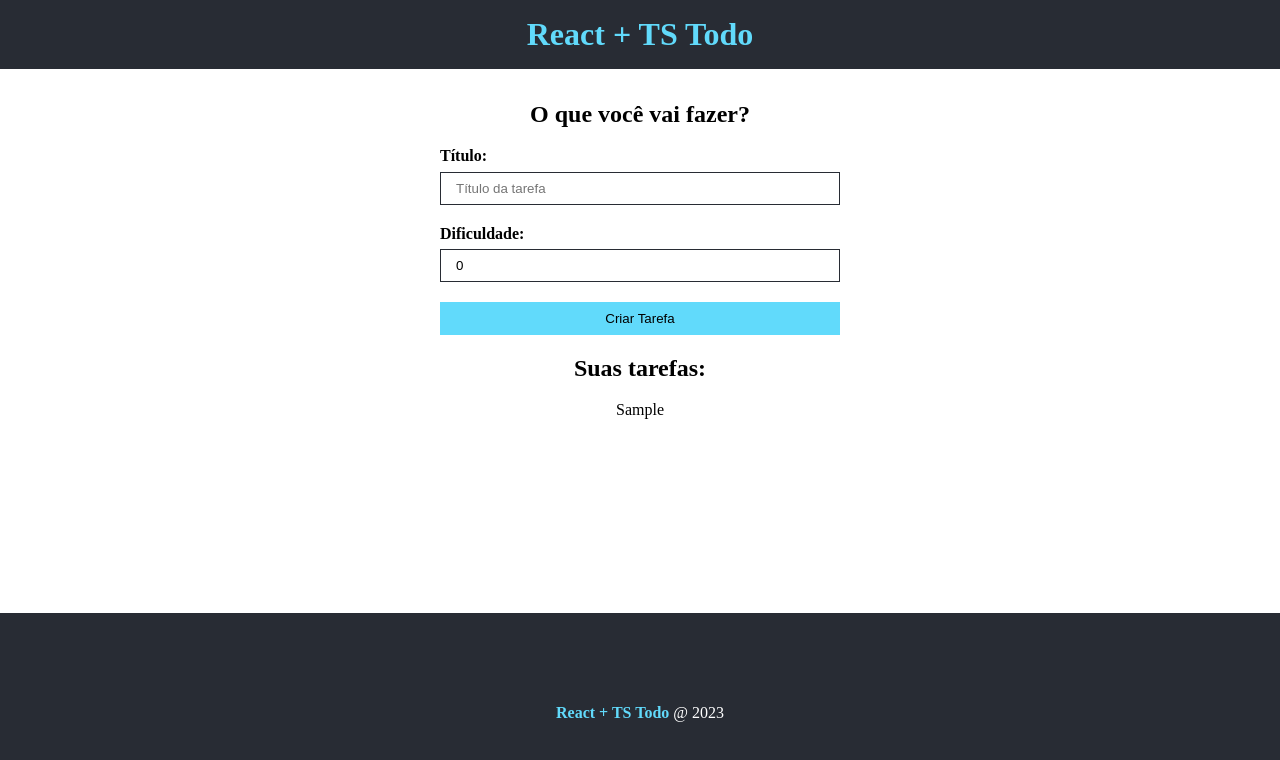
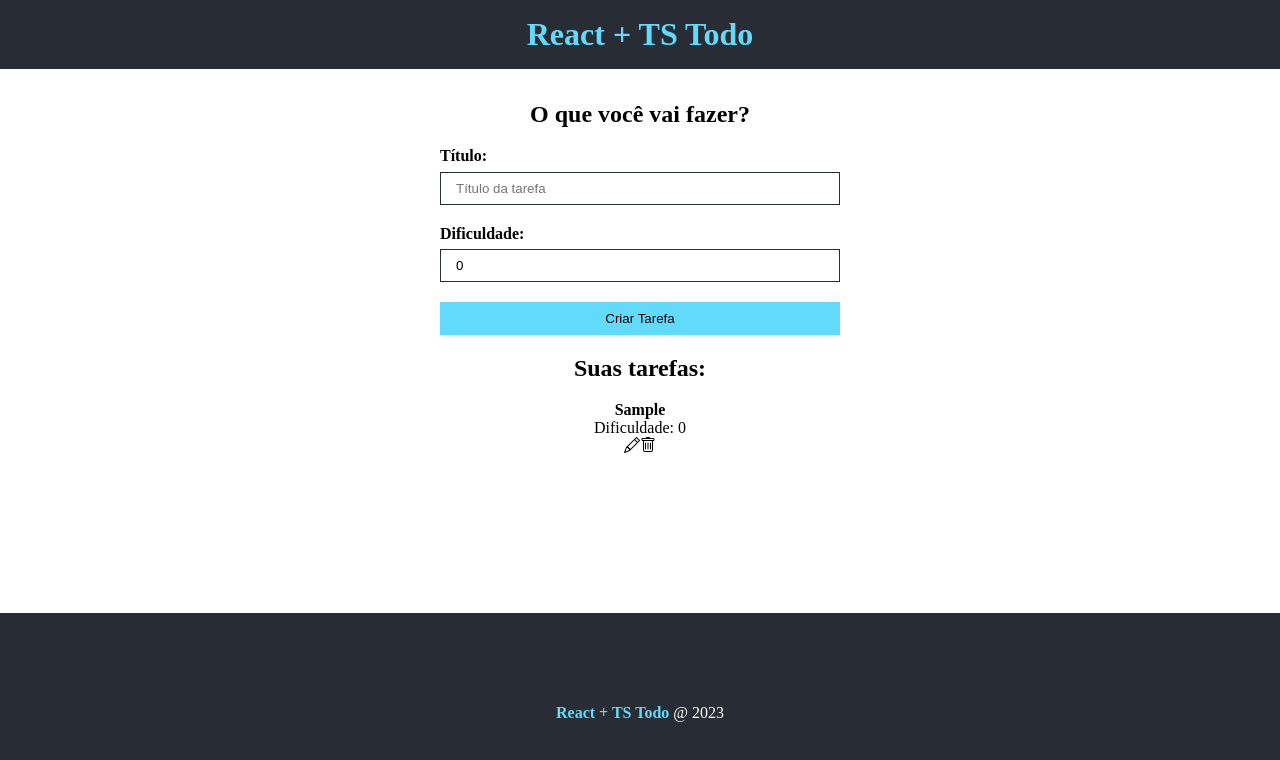
Before and after one commit to RosemeireRibeiroCaetano/typescript, a React (Create React App) app in the folder 12_todo_react/: page / in a window 1280 px wide. Both pictures are taken after typing "Sample" into the empty fields and a click on the input "Criar Tarefa". Shown: the top 760 px of the page. Built offline with nearby package versions, Linux system fonts and the light colour scheme.

Commit message:
Html dos itens da lista

```diff
--- a/12_todo_react/src/components/TaskList.tsx
+++ b/12_todo_react/src/components/TaskList.tsx
@@ -1,30 +1,36 @@
-import * as React from 'react'
+import Reactfr from "react";
 
 // Interfaces
-import { ITask } from '../interfaces/Task';
+import { ITask } from "../interfaces/Task";
 
 // Css
 import style from './TaiskList.module.css';
 
-interface Props {
- taskList: ITask[];
+interface Props{
+  taskList: ITask[];
 }
-
-const TaskList = ({taskList} : Props) =>{
-    return (
-      <>
-      {
-        taskList.length > 0
-        ?
-        (
-          taskList.map((t, i) => (<div key={i}>{t.title}</div>))
-        )
-        :
-        (<p>Lista vazia</p>)
-      }
-      </>
-
-    )
+// condiçao ? true : false
+const TaskList = ({taskList} : Props) => {
+  return (
+    <>
+      {taskList.length > 0 ? (
+        taskList.map((task) => (
+          <div key={task.id}>
+            <div>
+              <h4>{task.title}</h4>
+              <p>Dificuldade: {task.difficulty}</p>
+            </div>
+            <div>
+              <i className="bi bi-pencil"></i>
+              <i className="bi bi-trash"></i>
+            </div>
+          </div>
+        ))
+      ): (
+      <p>Não há tarefas cadastradas!</p>
+      )}
+    </>
+  )
 
 }
 
```
